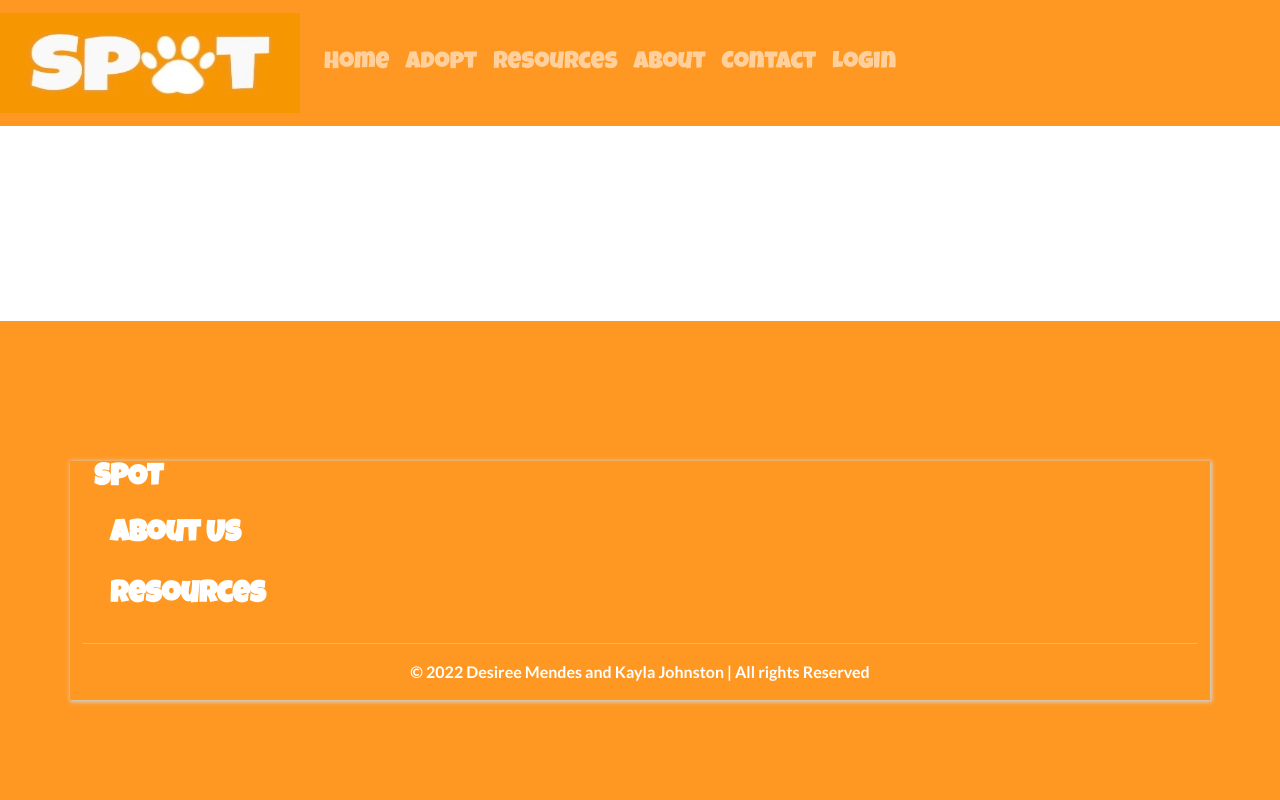
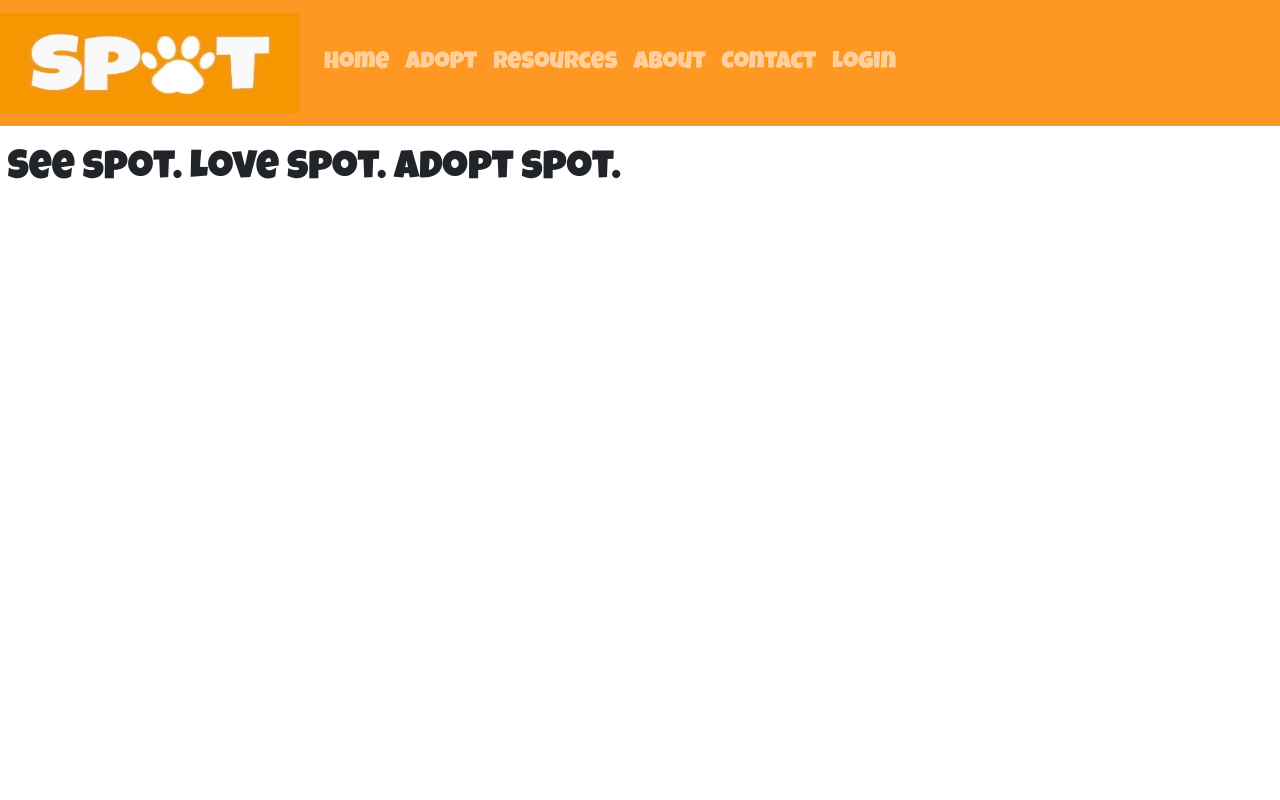
Before and after one commit to keepitclassick/spot, a React (Create React App) app in the folder client/: page /home in a window 1280 px wide. Shown: the top 800 px of the page. Built offline with nearby package versions, Linux system fonts and the light colour scheme; what @petfinder/petfinder-js would draw is missing.

Commit message:
Slogan and icons for home page

```diff
--- a/client/src/App.js
+++ b/client/src/App.js
@@ -14,6 +14,7 @@ import AboutUs from "./Components/AboutUs";
 import Resources from "./Components/Resources";
 import Dashboard from "./Components/Dashboard";
 import Details from "./Components/details";
+import Home from "./Components/Home";
 
 function App() {
   return (
@@ -30,6 +31,7 @@ function App() {
           <Route path="/resources" element={<Resources />} />
           <Route path="/admin" element={<Dashboard />} />
           <Route path="/details/:id" element={<Details />} />
+          <Route path="home" element={<Home />} />
         </Routes>
       </div>
       <Footer />
--- a/client/src/Components/Home.jsx
+++ b/client/src/Components/Home.jsx
@@ -1,5 +1,46 @@
+import "./Home.scss";
+import { Fragment } from "react";
+
+
+
 export default function Home() {
   return (
-    <div className="homepage"></div>
-  )
+    <>
+    {/* Slogan */}
+    <div class="row">
+
+        <div class="col-lg-6">
+          <h1 class="big-heading">See spot. Love spot. Adopt spot.</h1>
+        </div>
+        </div>
+
+        {/* Features */}
+        <section class="white-section" id="features">
+
+<div class="container-fluid">
+
+  <div class="row">
+    <div class="feature-box col-lg-4">
+      <i class="icon fas fa-check-circle fa-4x"></i>
+      <h3 class="feature-title">Easy to use.</h3>
+      {/* <p>So easy to use, even your dog could do it.</p> */}
+    </div>
+
+    <div class="feature-box col-lg-4">
+      <i class="icon fas fa-bullseye fa-4x"></i>
+      <h3 class="feature-title">Elite Clientele</h3>
+      <p>We have all the pets, the greatest pets.</p>
+    </div>
+
+    <div class="feature-box col-lg-4">
+      <i class="icon fas fa-heart fa-4x"></i>
+      <h3 class="feature-title">Guaranteed to love.</h3>
+      <p>Fall in love with our pets today.</p>
+    </div>
+  </div>
+</div>
+</section>
+
+   </>
+  );
 }
--- /dev/null
+++ b/client/src/Components/Home.scss
@@ -0,0 +1,73 @@
+*{
+  margin: 0;
+  padding: 0;
+  box-sizing: border-box;
+}
+
+body{
+  background-color: rgb(255, 152, 35);
+}
+
+section{
+  min-height: 100vh;
+  display: flex;
+  justify-content: center;
+  align-items: center;
+}
+
+section:nth-child(1) {
+  color: #ffffff;
+}
+section:nth-child(2) {
+  color: rgb(255, 152, 35);
+  background: #ffffff;
+}
+
+section:nth-child(3) {
+  color: #ffffff;
+}
+
+section:nth-child(4) {
+  color: rgb(255, 152, 35);
+  background: #ffffff;
+}
+
+section .container{
+margin: 100px;
+}
+
+section h1{
+  font-size: 60px;
+}
+
+section h2 {
+  font-size: 40px;
+  text-align: center;
+  text-transform: uppercase;
+}
+
+section .cards{
+  display: flex;
+  .text-card {
+    background: yellow;
+    margin: 20px;
+    padding: 20px;
+  }
+  .h3 {
+    font-size: 30px;
+    text-align: center;
+    text-transform: uppercase;
+    margin-bottom: 10px;
+  }
+}
+
+@media(max-width: 900px) {
+  section {
+    h1{
+      font-size: 40px;
+    }
+    .cards {
+      flex-direction: column;
+    }
+  }
+}
--- a/client/src/Components/HomepagePets.scss
+++ b/client/src/Components/HomepagePets.scss
@@ -1,12 +1,12 @@
 $dark: rgb(255, 152, 35);
 
-#home-background {
-  background-image: url("https://i.ibb.co/6why2Nw/Group-of-pet-dog-cat-reptile-rodent-bird-ferret-fish-amphibian.jpg");
-  background-position: left bottom;
-  background-repeat: no-repeat;
-  background-size: 90%;
-  position: relative;
-}
+// #home-background {
+//   background-image: url("https://i.ibb.co/6why2Nw/Group-of-pet-dog-cat-reptile-rodent-bird-ferret-fish-amphibian.jpg");
+//   background-position: left bottom;
+//   background-repeat: no-repeat;
+//   background-size: 90%;
+//   position: relative;
+// }
 .card-group {
   size: 25%;
 }
--- a/client/src/Components/Navigation.jsx
+++ b/client/src/Components/Navigation.jsx
@@ -11,6 +11,7 @@ export default function Navigation() {
     const getUserID = localStorage.getItem("userID");
     setLoggedIn(getUserID);
   }, []);
+
 
   return (
     <>
```
